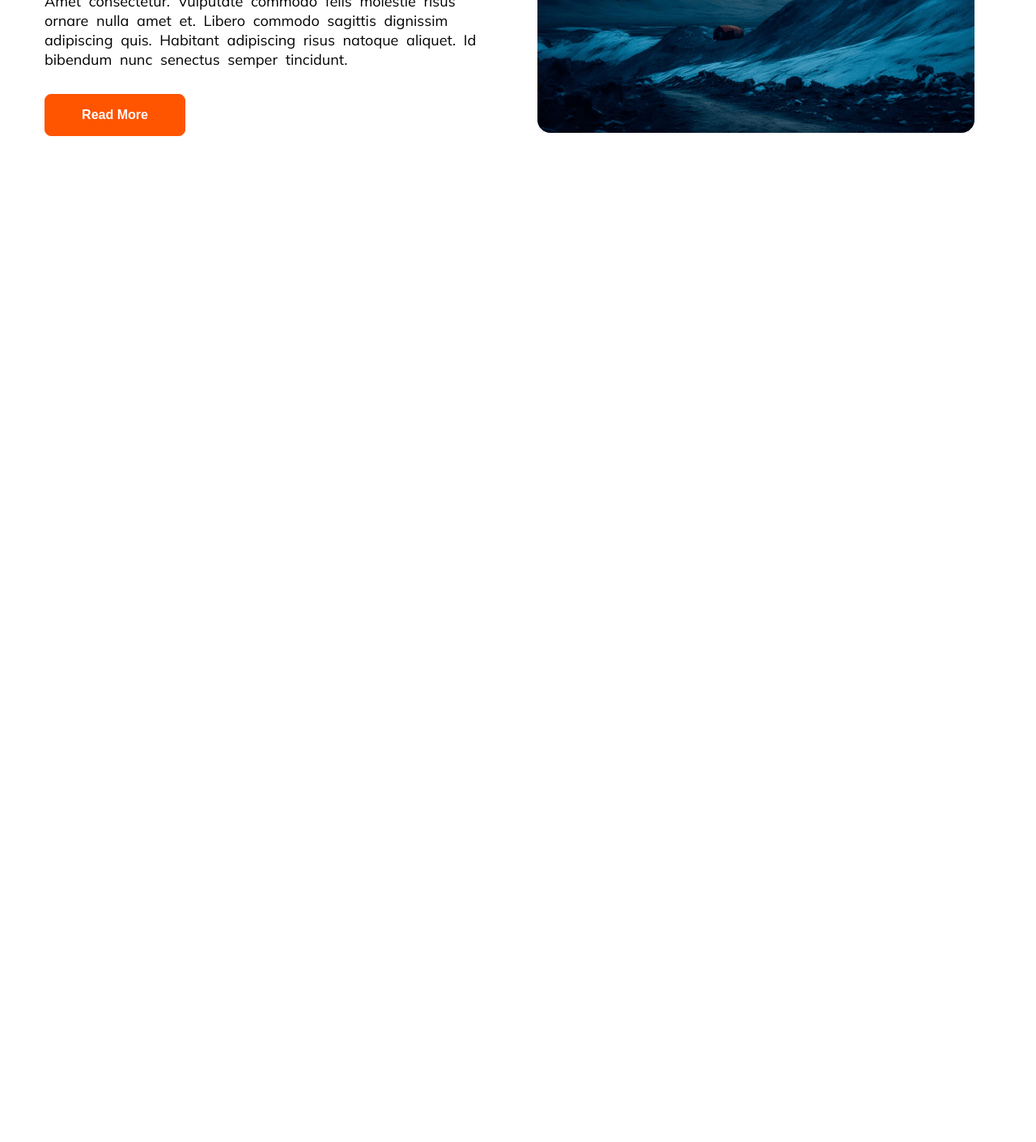
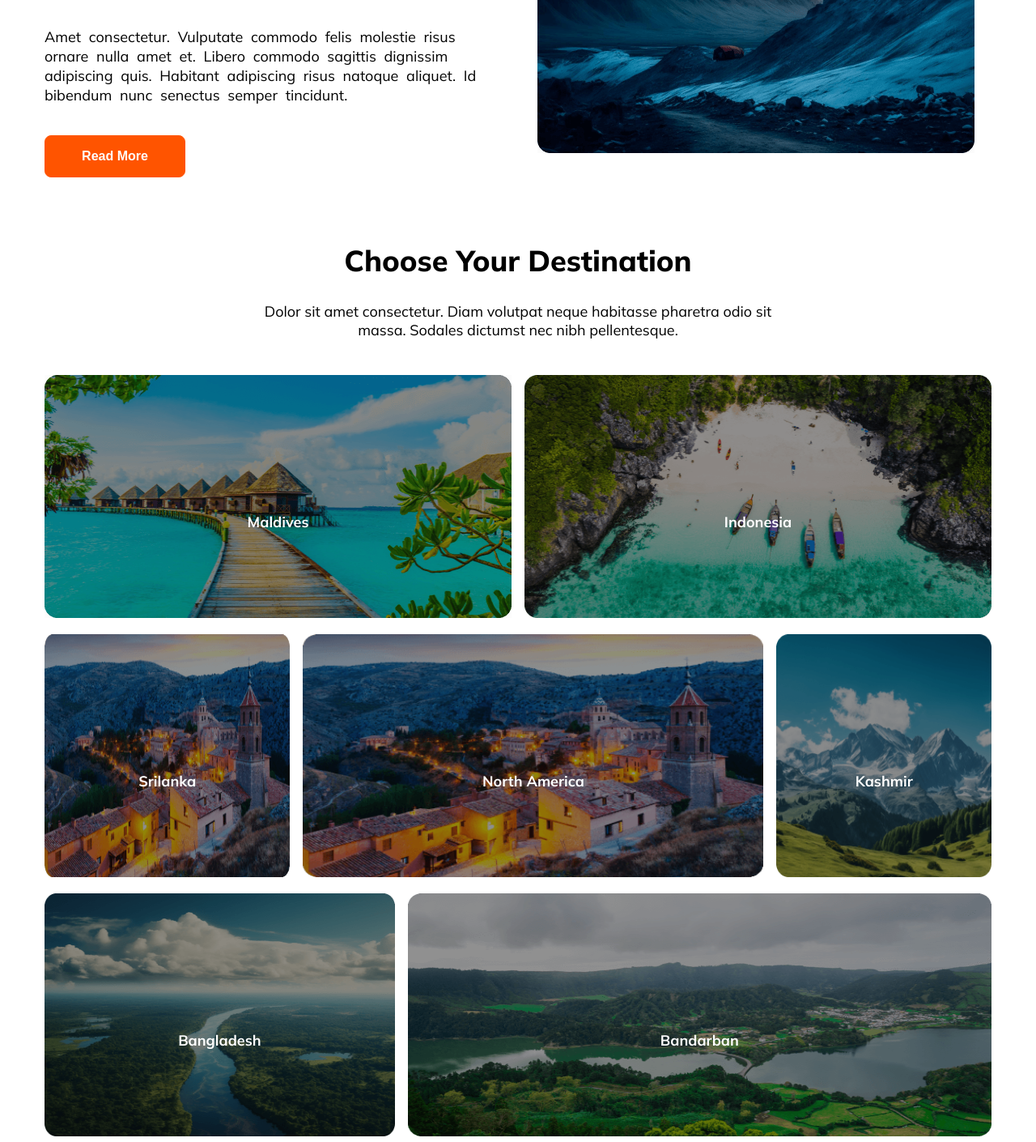
Before and after one commit to DeveloperMonirBD/hero-travel, a plain HTML site: page index.html in a window 1280 px wide. Shown: the part 1202-2612 px from the top of the page at 81% size. Before the commit the page ends 1450 px from the top, so only its background shows below. Drawn offline with Linux system fonts and the light colour scheme.

Commit message:
destination section done

```diff
--- a/index.html
+++ b/index.html
@@ -78,6 +78,57 @@
     </div>
   </section>
 
+  <!-- Your Destination -->
+   <section class="container your-destination">
+    <div class="destination-container">
+      <h3>Choose Your Destination</h3>
+      <p>Dolor sit amet consectetur. Diam volutpat neque habitasse pharetra odio sit massa. Sodales dictumst nec nibh
+        pellentesque.</p>
+    </div>
+
+    <div class="row-1">
+      <div class="country-card">
+        <img src="./Images/Rectangle 5.png" alt="">
+        <p class="country">Maldives</p>
+      </div>
+
+      <div class="country-card">
+        <img src="./Images/Rectangle 8.png" alt="">
+        <p class="country">Indonesia</p>
+      </div>
+    </div>
+
+    <div class="row-2">
+      <div class="country-card">
+        <img src="./Images/Rectangle 7.png" alt="">
+        <p class="country">Srilanka</p>
+      </div>
+
+      <div class="country-card">
+        <img src="./Images/Rectangle 7.png" alt="">
+        <p class="country">North America</p>
+      </div>
+
+      <div class="country-card">
+        <img src="./Images/Rectangle 9.png" alt="">
+        <p class="country">Kashmir</p>
+      </div>
+    </div>
+    <div class="row-3">
+      <div class="country-card">
+        <img src="./Images/Rectangle 11.png" alt="">
+        <p class="country">Bangladesh</p>
+      </div>
+
+      <div class="country-card">
+        <img src="./Images/Rectangle 10.png" alt="">
+        <p class="country">Bandarban</p>
+      </div>
+
+
+    </div>
+
+   </section>
   <!-- Font Awesome CDN -->
   <script src="https://kit.fontawesome.com/340c0de332.js" crossorigin="anonymous"></script>
 </body>
--- a/styles/style.css
+++ b/styles/style.css
@@ -24,12 +24,18 @@ h3 {
     line-height: normal;
 }
 
-p,
 li {
     font-size: 18px;
     font-weight: normal;
     line-height: normal;
     text-align: center;
+}
+p{
+    font-size: 18px;
+    font-weight: normal;
+    line-height: normal;
+    text-align: center;
+    margin-block: 1.8rem;
 }
 
 .span {
@@ -163,3 +169,47 @@ font-weight: 800;
     margin-left: 1rem;
     margin-bottom: 0.5rem;
 }
+
+/* Your Destination */
+.destination-container {
+
+    display: flex;
+    flex-direction: column;
+    align-items: center;
+}
+
+.destination-container p {
+    max-width: 643px;
+}
+
+.your-destination img {
+    width: 100%;
+    height: 300px;
+    filter: brightness(70%);
+}
+
+.row-1, .row-2, .row-3 {
+    display: grid;
+    grid-template-columns: repeat(2, 1fr);
+    margin: 1rem 0;
+    gap: 1rem;
+}
+.row-2 {
+    grid-template-columns: 0.8fr 1.5fr 0.7fr;
+}
+.row-3 {
+    grid-template-columns: 0.75fr 1.25fr;
+}
+
+.country-card {
+    position: relative;
+}
+
+.country {
+    position: absolute;
+    top: 50%;
+    left: 50%;
+    color: #fff;
+    font-weight: bold;
+    transform: translate(-50%, -50%);
+}
```
